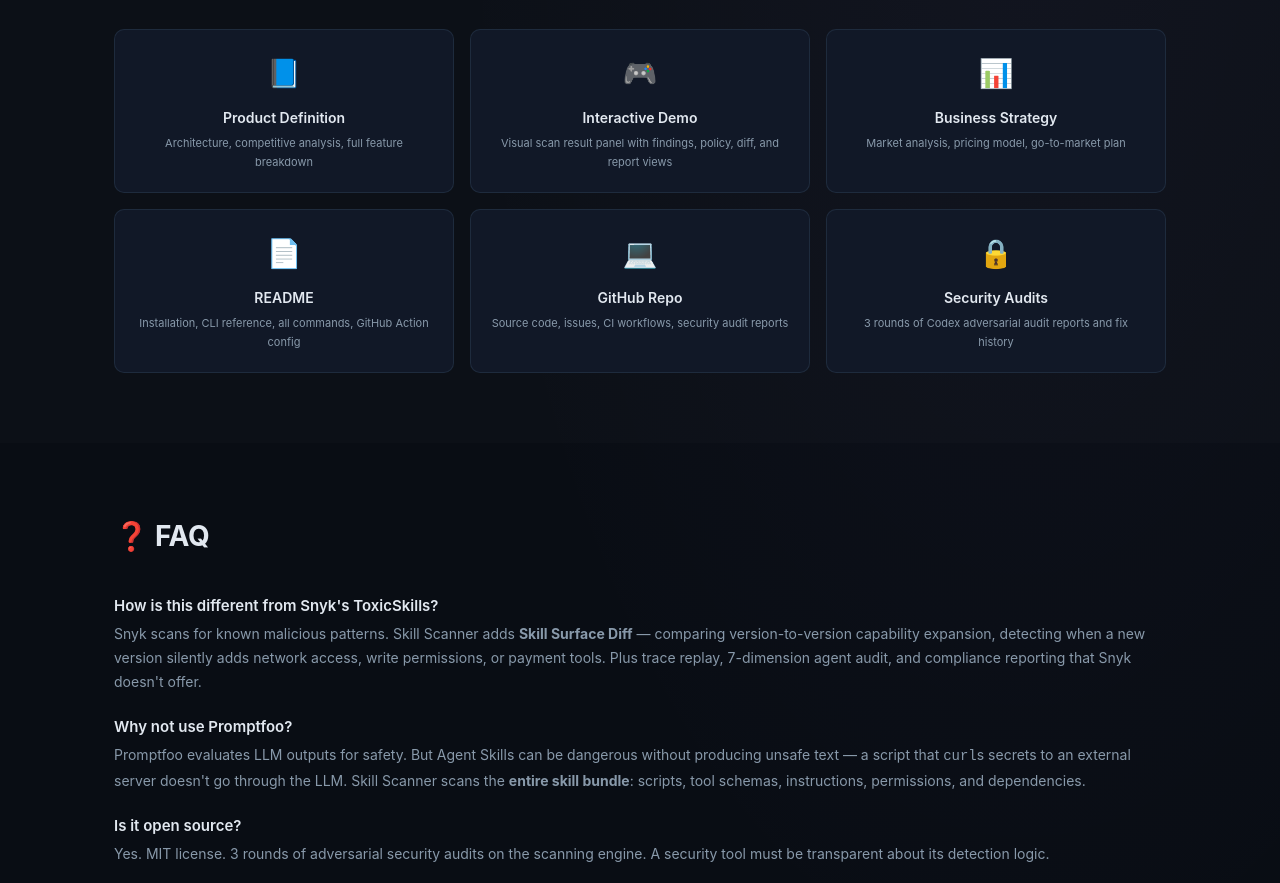
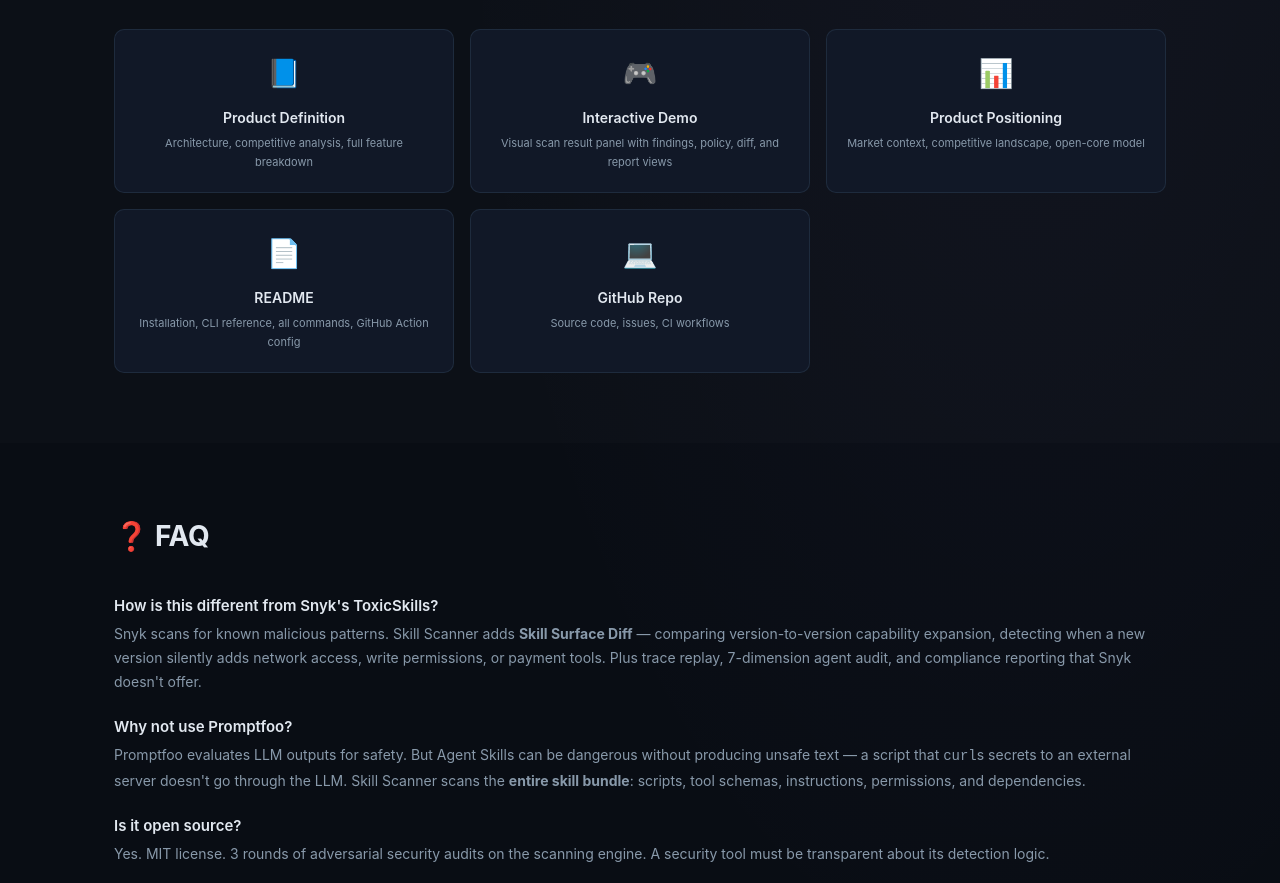
Before and after one commit to jasoneip01-pixel/skill-scanner, a plain HTML site: page index.html in a window 1280 px wide. Shown: the part 2315-3198 px from the top of the page. Drawn offline with Linux system fonts and the light colour scheme.

Commit message:
security: sanitize public repo — remove sensitive business + audit docs
RED ZONE:
- docs/business-strategy.md removed (full business plan: pricing,
  revenue forecast, funding strategy, exit scenarios)
- docs/audit/ removed (detailed vulnerability enumeration from
  2 rounds of adversarial audit — aids attackers)

YELLOW ZONE:
- index.html: business strategy card replaced with sanitized
  product positioning card; security audit link removed
- README.md: enterprise license wording sanitized

Replacement:
- docs/business-positioning.md created (market context,
  competitive landscape, open-core model only)
- All sensitive content archived locally (projects/archive/private/)

Archived local: docs/business-strategy.md, docs/audit/ (2 files)

```diff
--- a/index.html
+++ b/index.html
@@ -255,10 +255,10 @@
         <h4>Interactive Demo</h4>
         <p>Visual scan result panel with findings, policy, diff, and report views</p>
       </a>
-      <a href="https://github.com/jasoneip01-pixel/skill-scanner/blob/main/docs/business-strategy.md" class="doc-card" target="_blank">
+      <a href="https://github.com/jasoneip01-pixel/skill-scanner/blob/main/docs/business-positioning.md" class="doc-card" target="_blank">
         <div class="d-icon">📊</div>
-        <h4>Business Strategy</h4>
-        <p>Market analysis, pricing model, go-to-market plan</p>
+        <h4>Product Positioning</h4>
+        <p>Market context, competitive landscape, open-core model</p>
       </a>
       <a href="https://github.com/jasoneip01-pixel/skill-scanner/blob/main/README.md" class="doc-card" target="_blank">
         <div class="d-icon">📄</div>
@@ -268,12 +268,7 @@
       <a href="https://github.com/jasoneip01-pixel/skill-scanner" class="doc-card" target="_blank">
         <div class="d-icon">💻</div>
         <h4>GitHub Repo</h4>
-        <p>Source code, issues, CI workflows, security audit reports</p>
-      </a>
-      <a href="https://github.com/jasoneip01-pixel/skill-scanner/blob/main/docs/audit/codex-round3-absorption.md" class="doc-card" target="_blank">
-        <div class="d-icon">🔒</div>
-        <h4>Security Audits</h4>
-        <p>3 rounds of Codex adversarial audit reports and fix history</p>
+        <p>Source code, issues, CI workflows</p>
       </a>
     </div>
   </div>
```
Also changed, not shown: 5 other files.
